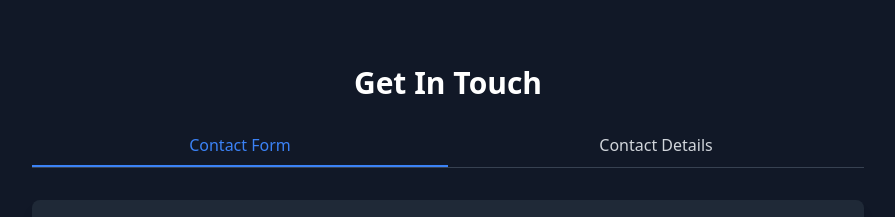
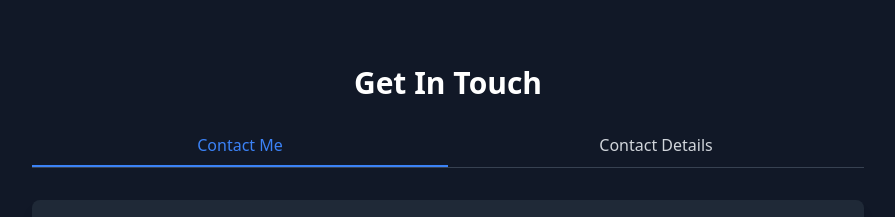
Before and after one commit to rajeevranjan413/portfolio-nextjs, a Next.js app: page / in a window 1280 px wide. Shown: the part 4660-4877 px from the top of the page, without its empty margins (192-1087 px from the left). Built offline with nearby package versions, Linux system fonts and the light colour scheme.

Commit message:
Update ContactSection.tsx

```diff
--- a/src/component/home/ContactSection.tsx
+++ b/src/component/home/ContactSection.tsx
@@ -43,7 +43,7 @@ export const ContactSection = () => {
                 : "text-gray-300 hover:text-white"
             }`}
           >
-            Contact Form
+            Contact Me
           </div>
           <div
             onClick={() => setActiveTab("details")}
```
